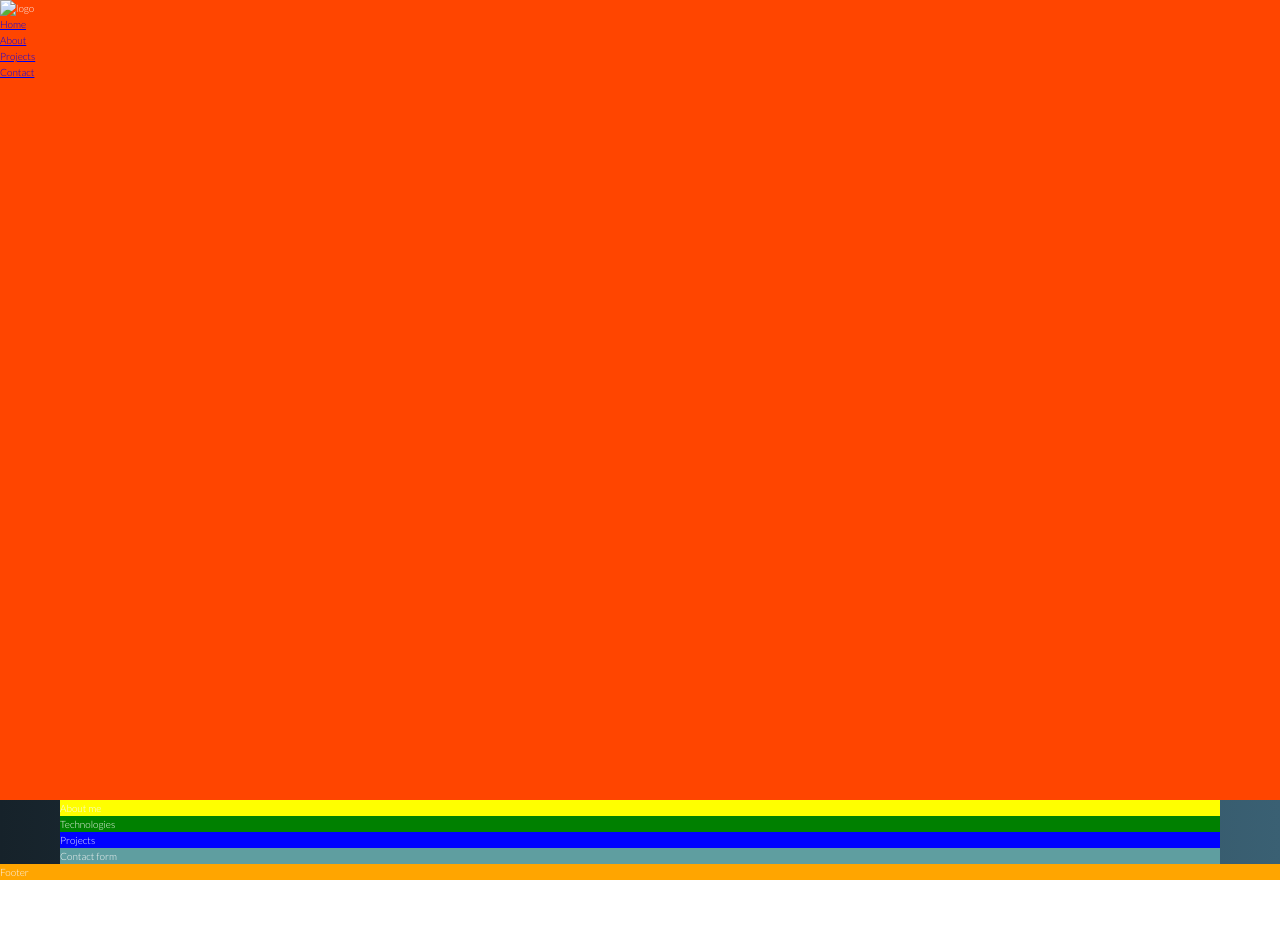
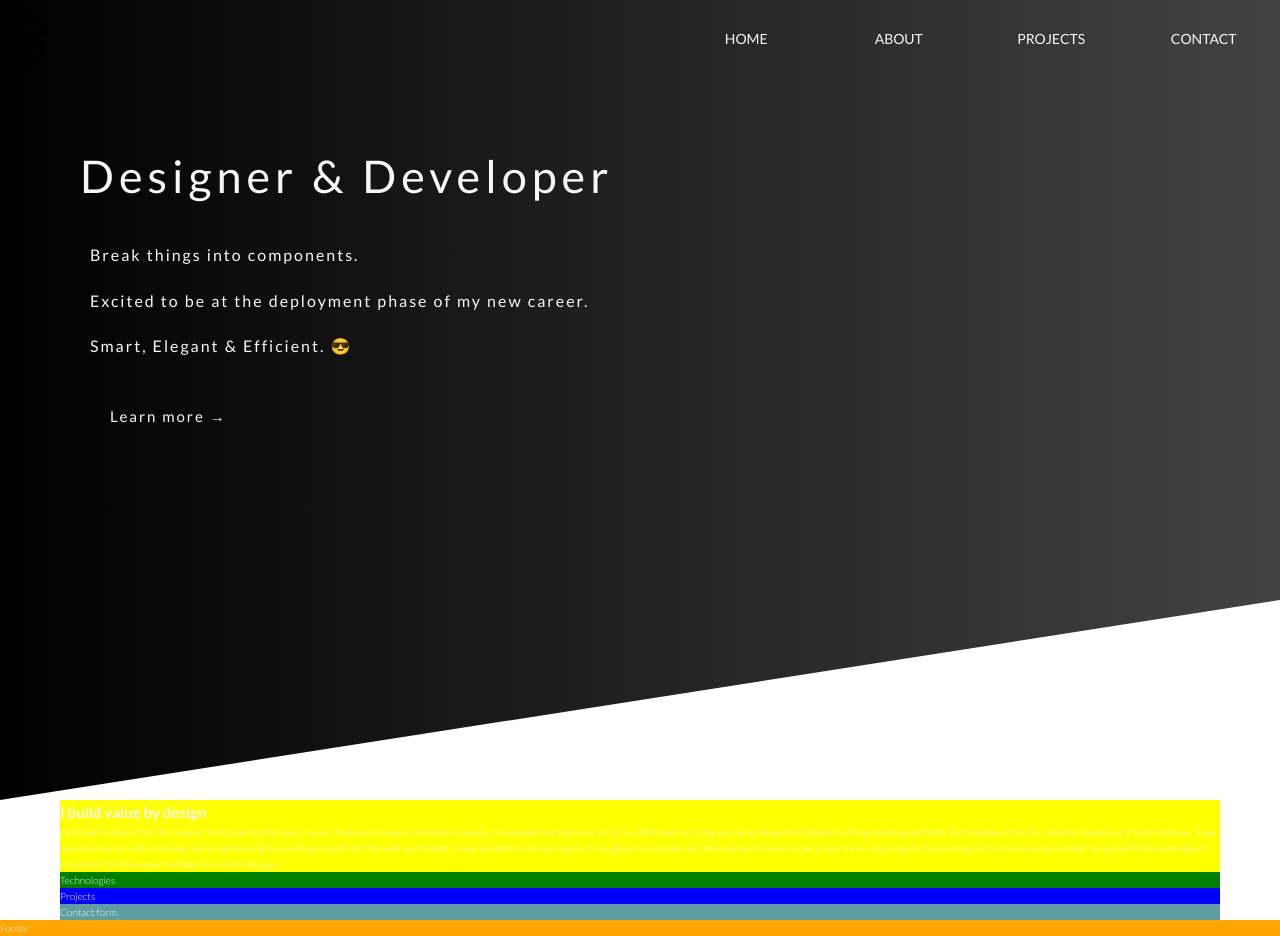
Before and after one commit to sneh96/spatel, a website: page index.html in a window 1280 px wide. Before the commit the page ends 880 px from the top, so only its background shows below. Drawn offline with Linux system fonts and the light colour scheme.

Commit message:
header 80% completed

```diff
--- a/index.html
+++ b/index.html
@@ -13,15 +13,38 @@
   </head>
   <body class="container">
     <header class="header">
-      <img src="#" alt="logo" class="header__logo" />
+      <img src="img/logo-3-01.svg" alt="logo" class="header__logo" />
       <ul class="nav">
         <li class="nav__item"><a href="#" class="nav__link">Home</a></li>
         <li class="nav__item"><a href="#" class="nav__link">About</a></li>
         <li class="nav__item"><a href="#" class="nav__link">Projects</a></li>
         <li class="nav__item"><a href="#" class="nav__link">Contact</a></li>
       </ul>
+      <div class="header__text">
+        <h1 class="heading-1 mb-md">Designer & Developer</h1>
+        <h3 class="heading-3 mb-sm">Break things into components.</h3>
+        <h3 class="heading-3 mb-sm">
+          Excited to be at the deployment phase of my new career.
+        </h3>
+        <h3 class="heading-3 mb-md">Smart, Elegant & Efficient. 😎</h3>
+        <button class="btn">Learn more &rarr;</button>
+      </div>
     </header>
-    <section class="about">About me</section>
+    <section class="about">
+      <h2 class="heading-2">I build value by design</h2>
+      <p class="about__text">
+        Originally halling from the Gujarat, India and for the past 2 years I
+        had been living in Montreal, Canada. I completed my bachelor's in IT in
+        2018 and currently pursuing Advanced Diploma in Programming and Web
+        Technologies from ISI, L'institut Supérieur d'Informatique. I have been
+        honing my skills in design and programming by building projects for the
+        web and mobile. I have worked on some projects throughout my studies and
+        also worked in team projects and some solo projects. Depending on the
+        resources provided I've gained the knowledge of Front-End Technologies
+        and Back-End Technologies.
+      </p>
+      <div class="about__tech"></div>
+    </section>
     <section class="tech">Technologies</section>
     <section class="projects">Projects</section>
     <section class="contact">Contact form</section>
--- a/sass/_base.scss
+++ b/sass/_base.scss
@@ -1,7 +1,7 @@
 // COLOR VARIABLES
-$color-primary: #16222a;
+$color-primary: #000000;
 
-$color-secondary: #3a6073;
+$color-secondary: #434343;
 
 $color-grey-light-1: #f9f7f6;
 $color-grey-light-2: #aaa;
@@ -27,15 +27,12 @@ body {
   color: $color-grey-light-1;
   font-weight: 300;
   line-height: 1.6;
-  background-image: linear-gradient(to right, $color-primary, $color-secondary);
 }
 
 .container {
   display: grid;
-  grid-template-rows: 100vh;
+  grid-template-rows: 100vh min-content;
   grid-template-columns:
     [full-start] 6rem [center-start] 1fr [center-end]
     6rem [full-end];
-  //grid-template-rows: 80vh min-content 40vw repeat(3, min-content);
-  //grid-template-columns: repeat(8 minmax(min-content, 14rem));
 }
--- a/sass/_header.scss
+++ b/sass/_header.scss
@@ -1,4 +1,55 @@
 .header {
-  background-color: orangered;
+  //background-color: orangered;
+  background-image: linear-gradient(to right, $color-primary, $color-secondary);
+  -webkit-clip-path: (0 0, 100% 0, 100% 75vh, 0 100%);
+  clip-path: polygon(0 0, 100% 0, 100% 75vh, 0 100%);
   grid-column: full-start / full-end;
+
+  display: grid;
+  grid-template-columns: min-content 1fr 1fr;
+  grid-template-rows: 10vh 70vh 20vh;
+
+  &__logo {
+    height: 6rem;
+    justify-self: center;
+    align-self: center;
+  }
+
+  &__text {
+    grid-column: 2 / -1;
+    padding: 6rem 2rem;
+  }
 }
+
+.nav {
+  grid-column: 3 / -1;
+  display: grid;
+  grid-template-columns: repeat(auto-fit, minmax(10rem, 1fr));
+  align-items: center;
+  justify-items: center;
+
+  &__item {
+    list-style: none;
+  }
+
+  &__link:link,
+  &__link:visited {
+    font-size: 1.4rem;
+    font-weight: 400;
+    color: inherit;
+    text-decoration: none;
+    font-family: $font-primary;
+    text-transform: uppercase;
+    display: block;
+    border-bottom: 1px solid transparent;
+
+    padding-bottom: 1px;
+    transition: all 0.2s;
+  }
+
+  &__link:hover,
+  &__link:active {
+    transform: scale(1.1);
+    border-bottom: 1px solid $color-grey-light-1;
+  }
+}
--- /dev/null
+++ b/sass/_typography.scss
@@ -0,0 +1,58 @@
+%heading {
+  font-family: $font-primary;
+  font-weight: 400;
+}
+.heading-1 {
+  @extend %heading;
+  font-size: 4.5rem;
+  letter-spacing: 0.5rem;
+}
+
+.heading-2 {
+}
+
+.heading-3 {
+  @extend %heading;
+  font-size: 1.6rem;
+  padding-left: 1rem;
+  letter-spacing: 0.2rem;
+}
+
+.btn {
+  background-color: transparent;
+  color: inherit;
+  border: none;
+  border-radius: 0;
+  font-family: $font-primary;
+  font-size: 1.5rem;
+  display: inline-block;
+  //text-transform: uppercase;
+  padding: 1.8rem 3rem;
+  cursor: pointer;
+  letter-spacing: 0.2rem;
+  transition: all 0.2s;
+
+  &:hover {
+    background-color: $color-secondary;
+    transform: translateY(-2px);
+    box-shadow: 0 1rem 2rem rgba(#000, 0.15);
+
+    &:visited {
+      box-shadow: 0 0.5rem 1rem rgba(#000, 0.15);
+      transform: translateY(0);
+    }
+  }
+}
+
+.mb-sm {
+  margin-bottom: 2rem;
+}
+.mb-md {
+  margin-bottom: 3rem;
+}
+.mb-lg {
+  margin-bottom: 4rem;
+}
+.mb-hg {
+  margin-bottom: 8rem;
+}
--- a/sass/main.scss
+++ b/sass/main.scss
@@ -1,5 +1,6 @@
 @import "base";
 @import "header";
+@import "typography";
 @import "nav";
 @import "about";
 @import "tech";
```
Also changed, not shown: css/style.css, img/Logo-1.svg (added), img/Logo-2-01.svg (added), img/logo-3-01.svg (added), img/logo-4.svg (added).
